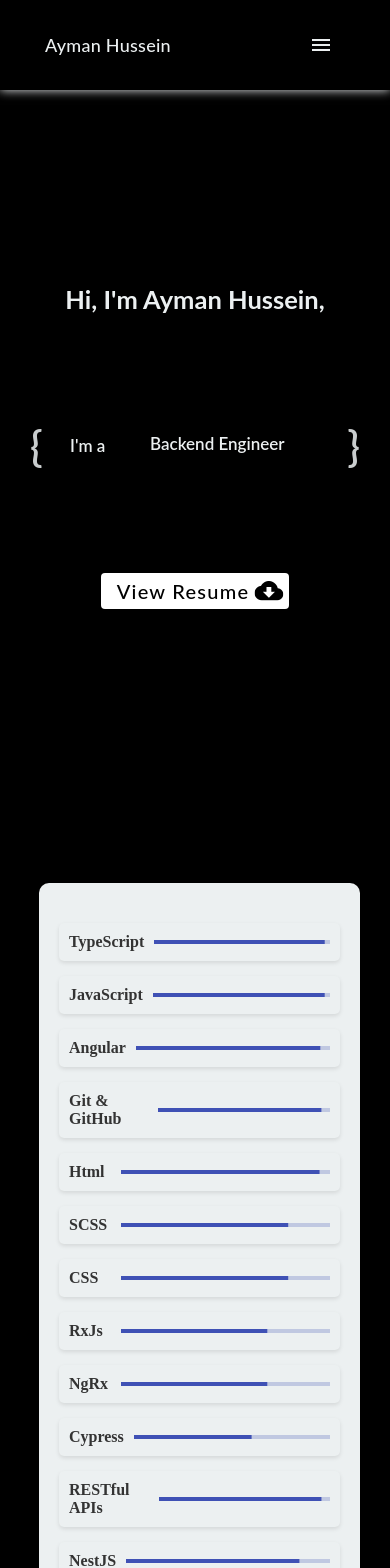
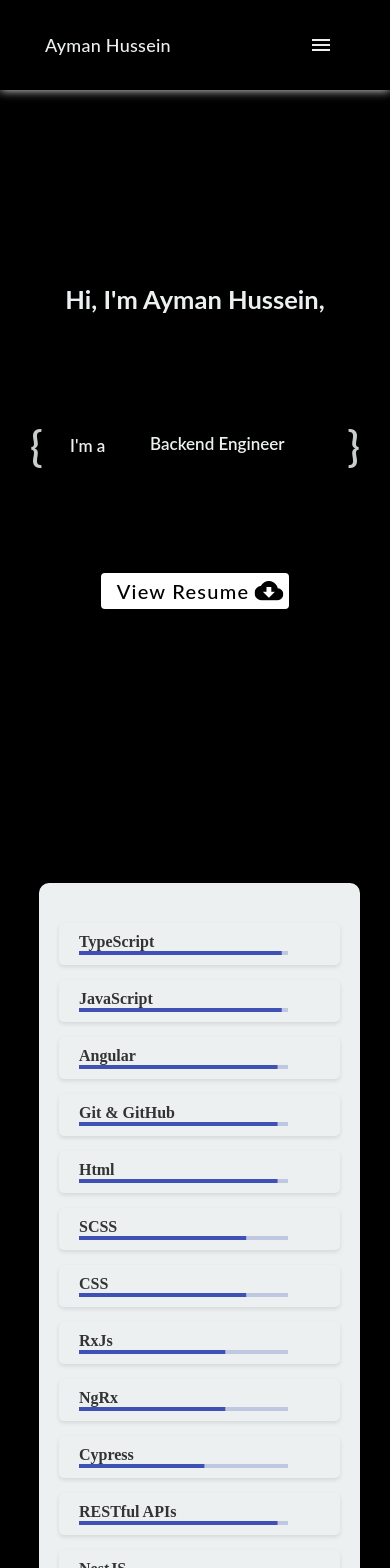
Before and after one commit to AymanKanaaneh/Portfolio, an Angular app: page / in a window 390 px wide. Shown: the top 1568 px of the page. Built offline with nearby package versions, Linux system fonts and the light colour scheme.

Commit message:
chore: mobile design adjustment

```diff
--- a/src/app/skills/skills.component.scss
+++ b/src/app/skills/skills.component.scss
@@ -21,6 +21,12 @@
     border-radius: 5px;
     box-shadow: 0 2px 4px rgba(0, 0, 0, 0.1);
     transition: all 0.3s ease;
+    @media screen and (max-width: 800px) {
+        display: block;
+        span{
+            padding: 10px;
+        }
+    }
 }
 
 .content__container__list__item:hover {
--- a/src/app/work/work.component.scss
+++ b/src/app/work/work.component.scss
@@ -28,15 +28,18 @@ $font-color: #333;
 
   .about {
 
+    @media screen and (max-width: 600px) {
+      ul {
+        padding-left: 1em;
+      }
+    }
+
     p,
     li {
       color: $font-color;
       font-size: 18px;
       line-height: 1.6;
       margin-bottom: 20px;
-    }
-
-    li {
       text-align: left;
     }
   }
```
